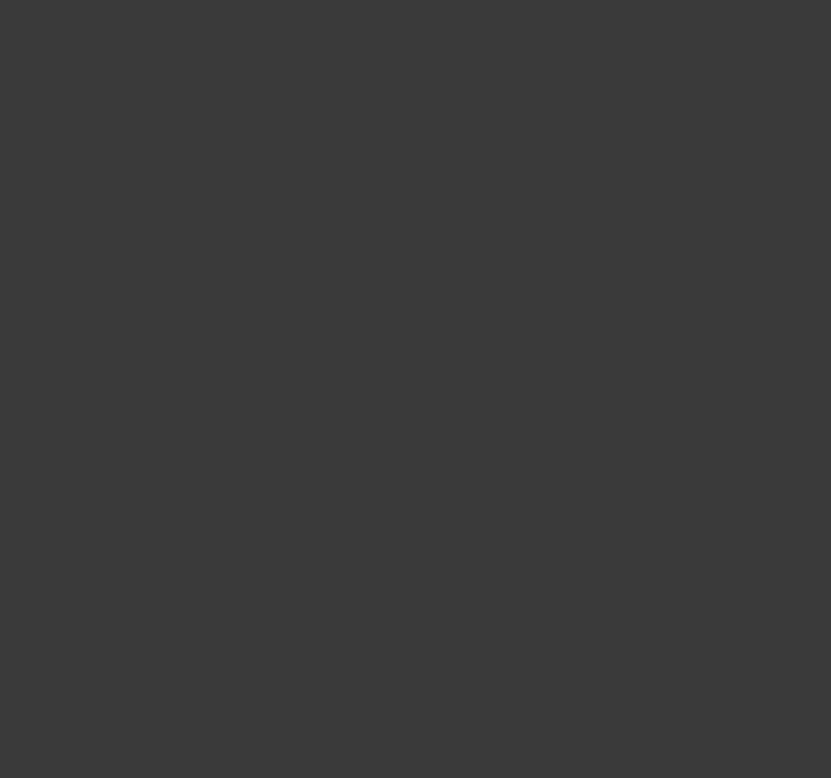
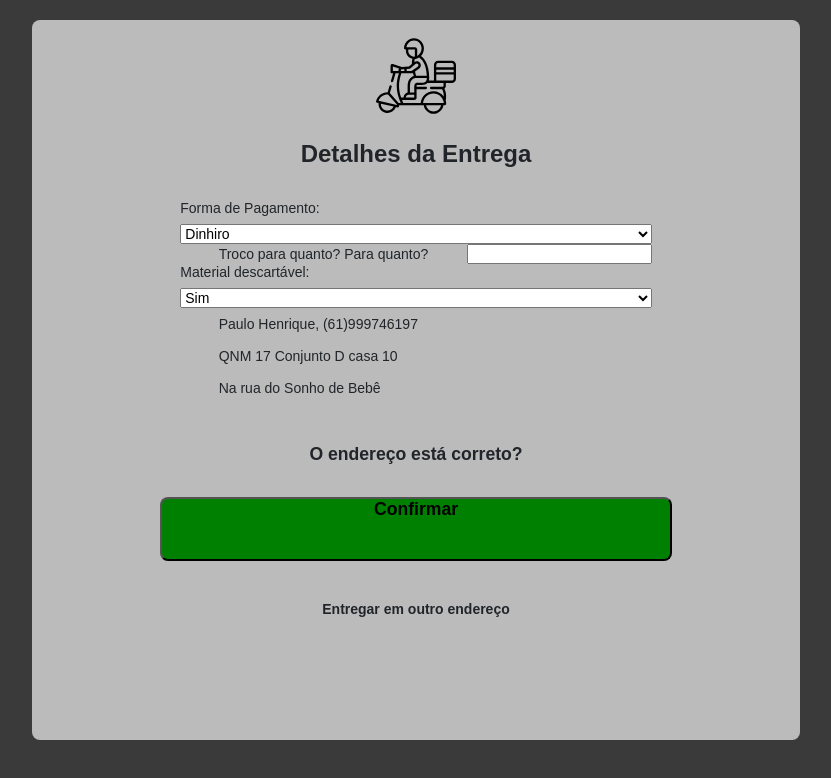
Before and after one commit to paulohlips/donavania, a React (Create React App) app: page /delivery in a window 1280 px wide. Shown: the top 778 px of the page, without its empty margins (224-1055 px from the left). Built offline with nearby package versions, Linux system fonts and the light colour scheme.

Commit message:
feat/ delivery page

```diff
--- a/src/pages/Delivery/index.js
+++ b/src/pages/Delivery/index.js
@@ -1,7 +1,60 @@
-import React from "react";
+import React, { useState } from "react";
+import { Modal, Button } from "react-bootstrap";
 
-import { Container } from "./styles";
+import { Container, Icon, Title, Confirm, Box, Link } from "./styles";
+import delivery from "../../assets/food-delivery.svg";
 
-const Delivery = () => <div />;
+export default function Delivery() {
+  const [dinheiro, setPagamento] = useState(true);
+  const [show, setShow] = useState(false);
 
-export default Delivery;
+  const handleClose = () => setShow(false);
+  const handleShow = () => setShow(true);
+  return (
+    <Container>
+      <Modal show={show} onHide={handleClose}>
+        <Modal.Header closeButton>
+          <Modal.Title>Dados da Entrega</Modal.Title>
+        </Modal.Header>
+        <Modal.Body>
+          <input />
+          <input />
+          <input />
+          <input />
+        </Modal.Body>
+        <Modal.Footer>
+          <Confirm onClick={handleClose} to={"delivery"}>
+            <span>Entregar</span>
+          </Confirm>
+        </Modal.Footer>
+      </Modal>
+      <Icon src={delivery} />
+      <Title>Detalhes da Entrega</Title>
+      <Box>
+        <label for="pagamento">Forma de Pagamento:</label>
+        <select id="pagamento">
+          <option value="dinheiro">Dinhiro</option>
+          <option value="cartao">Cartão Crédito/Débito</option>
+        </select>
+        {dinheiro ? (
+          <div>
+            <span>Troco para quanto? Para quanto?</span>
+            <input />
+          </div>
+        ) : null}
+        <label for="descartavel">Material descartável:</label>
+        <select id="descartavel">
+          <option value="sim">Sim</option>
+          <option value="nao">Não</option>
+        </select>
+        <span>Paulo Henrique, (61)999746197 </span>
+
+        <span>QNM 17 Conjunto D casa 10</span>
+        <span>Na rua do Sonho de Bebê</span>
+        <span class="question">O endereço está correto?</span>
+      </Box>
+      <Confirm>Confirmar</Confirm>
+      <Link onClick={handleShow}>Entregar em outro endereço</Link>
+    </Container>
+  );
+}
--- a/src/pages/Delivery/styles.js
+++ b/src/pages/Delivery/styles.js
@@ -1,3 +1,107 @@
 import styled from "styled-components";
 
-export const Container = styled.div``;
+export const Container = styled.div`
+  display: flex;
+  flex-direction: column;
+
+  height: auto;
+  border-radius: 8px;
+  margin-top: 5vh;
+  padding-bottom: 2vh;
+  background-color: #ccc;
+
+  .question {
+    align-self: center;
+    margin-top: 5vh;
+    font-weight: bold;
+    font-size: 1.1rem;
+  }
+
+  @media only screen and (min-width: 720px) {
+    display: flex;
+    background-color: #bbb;
+    margin-top: 20px;
+    flex-direction: column;
+
+    align-items: center;
+    align-self: center;
+    padding-bottom: 30px;
+    height: 90vh;
+    width: 60vw;
+    border-radius: 8px;
+    margin-left: 20vw;
+  }
+`;
+
+export const Icon = styled.img`
+  height: 5rem;
+  width: 5rem;
+  margin: 2vh 0;
+  align-self: center;
+`;
+
+export const Title = styled.p`
+  margin: 1vh 0;
+  font-size: 1.5rem;
+  font-weight: bold;
+  align-self: center;
+`;
+
+export const Box = styled.div`
+  display: flex;
+  flex-direction: column;
+  margin: 3vh 0;
+  padding: 0 3vw;
+
+  span {
+    margin: 1vh 0;
+    padding: 0 3vw;
+    font-size: bold;
+  }
+`;
+
+export const Link = styled.a`
+  font-weight: bold;
+  align-self: center;
+  margin-top: 5vh;
+`;
+
+export const Confirm = styled.button`
+  display: flex;
+  justify-content: center;
+  align-content: center;
+  height: 8vh;
+  width: 40vw;
+  border-radius: 8px;
+  background-color: green;
+  align-self: center;
+  color: #000;
+  font-size: 1.1rem;
+  font-weight: bold;
+
+  @media screen and (max-device-width: 420px) {
+    display: flex;
+    justify-content: center;
+    align-content: center;
+    height: 8vh;
+    width: 80vw;
+    border-radius: 8px;
+    background-color: green;
+    color: #000;
+    font-size: 1.1rem;
+    font-weight: bold;
+  }
+
+  @media screen and (max-device-width: 370px) {
+    display: flex;
+    justify-content: center;
+    align-content: center;
+    height: 8vh;
+    width: 80vw;
+    border-radius: 8px;
+    background-color: green;
+    color: #000;
+    font-size: 1.1rem;
+    font-weight: bold;
+  }
+`;
--- a/src/routes.js
+++ b/src/routes.js
@@ -18,7 +18,7 @@ export default function Routes() {
         <Route path="/signup" component={SignUp} />
         <Route path="/menu" component={Menu} />
         <Route path="/details" component={Details} />
-        <Route path="/delivey" component={Delivery} />
+        <Route path="/delivery" component={Delivery} />
         <Route path="/local" component={Local} />
       </Switch>
     </Router>
```
Also changed, not shown: src/assets/food-delivery.svg (added).
